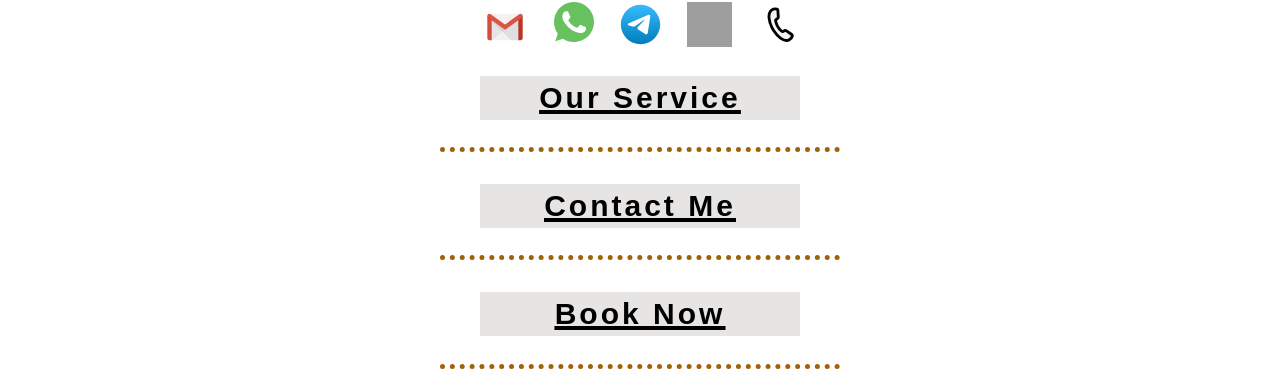
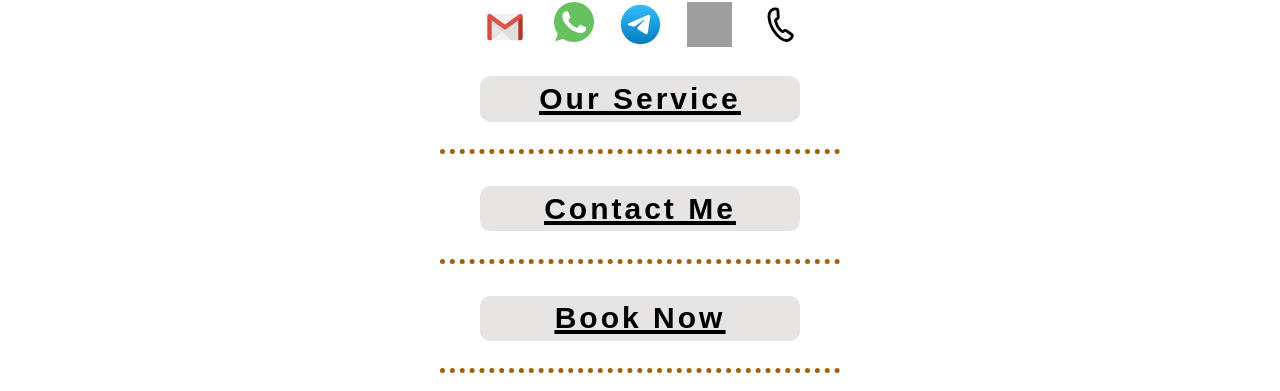
Before and after one commit to francisldn/massi, a Next.js app: page / in a window 1280 px wide. Shown: the part 498-889 px from the top of the page. Built offline with nearby package versions, Linux system fonts and the light colour scheme; grey boxes are pictures that could not be loaded; a web font is replaced by a local one.

Commit message:
add border radius

```diff
--- a/app/globals.css
+++ b/app/globals.css
@@ -43,6 +43,8 @@ body {
 
 .shiny {
   position:relative;
+  padding: 0.3rem 0;
+  border-radius: 10px;
 }
 
 .shiny:hover {
```
